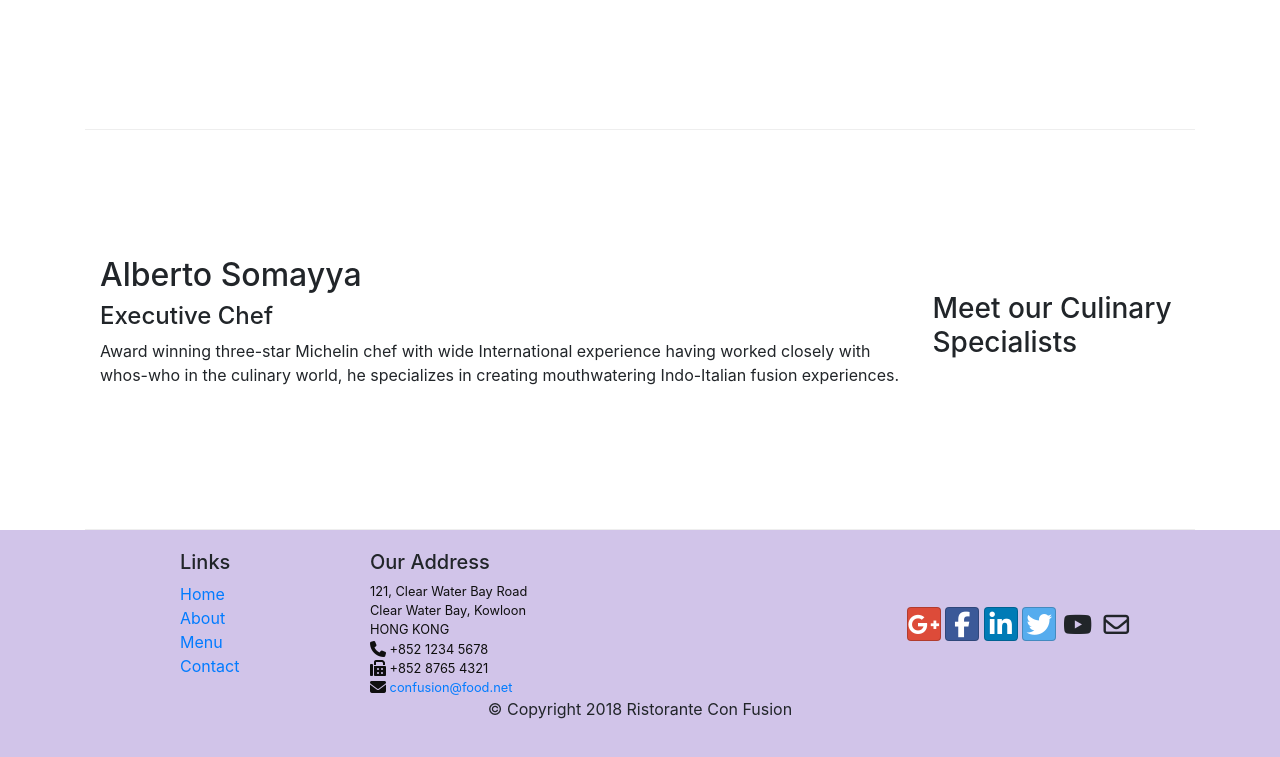
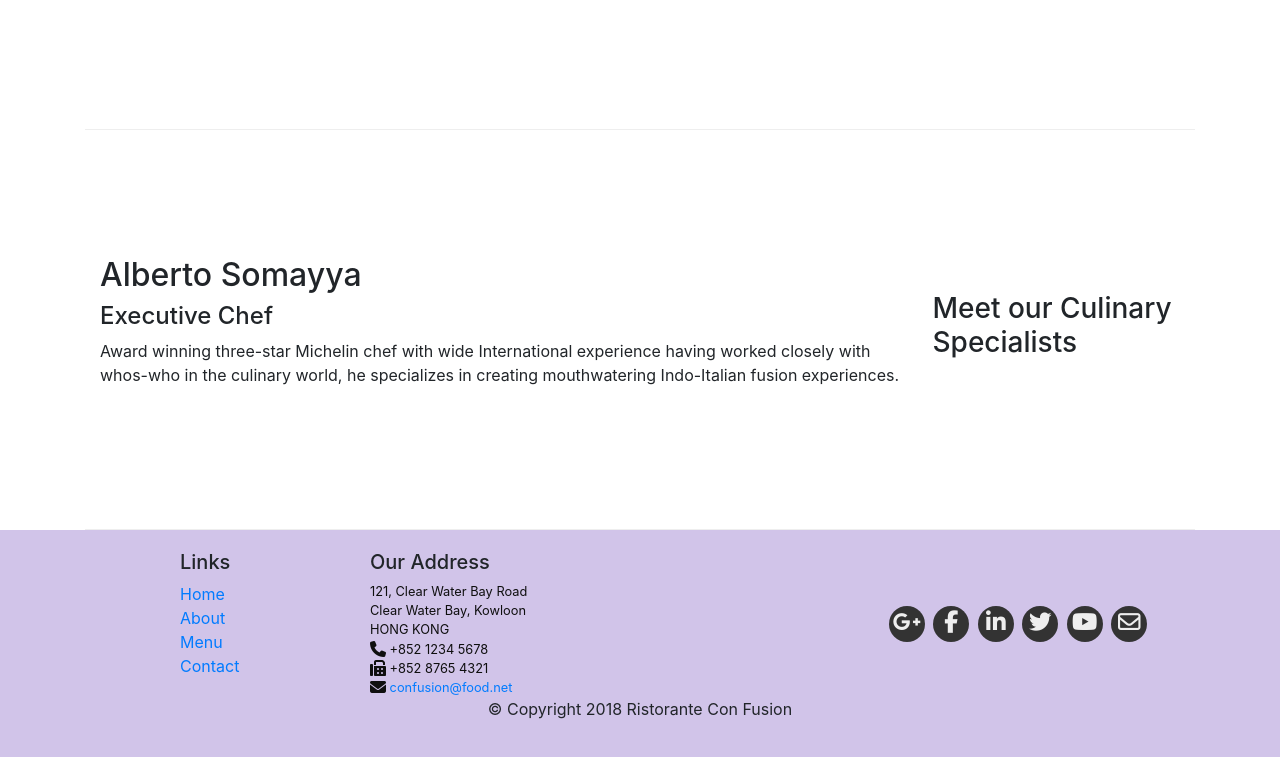
Before and after one commit to lovleshsingh/Coursera_full_stack_web_dev, a plain HTML site: page index.html in a window 1280 px wide. Shown: the part 1004-1761 px from the top of the page. Drawn offline with nearby package versions, Linux system fonts and the light colour scheme.

Commit message:
icon style changed

```diff
--- a/css/styles.css
+++ b/css/styles.css
@@ -37,3 +37,23 @@ body {
 .navbar-dark {
     background-color: #512DA8;
 }
+
+.social-links a{
+    font-size: 18px;
+    display: inline-block;
+    background: #333;
+    color: #eee;
+    line-height: 1;
+    padding: 8px 0;
+    margin-right: 4px;
+    border-radius: 50%;
+    text-align: center;
+    width: 36px;
+    height: 36px;
+    transition: 0.3s;
+}
+
+.social-links a:hover{
+    background-color: #512DA8;
+    color: white;
+}
--- a/index.html
+++ b/index.html
@@ -104,13 +104,13 @@
 		           </address>
                 </div>
                 <div class="col-12 col-sm-4 align-self-center">
-                    <div class="text-center">
-                        <a class="btn btn-social-icon btn-google" href="http://google.com/+"><i class="fa fa-google-plus fa-lg"></i></a>
-                        <a class="btn btn-social-icon btn-facebook" href="http://www.facebook.com/profile.php?id="><i class="fa fa-facebook fa-lg"></i></a>
-                        <a class="btn btn-social-icon btn-linkedin" href="http://www.linkedin.com/in/"><i class="fa fa-linkedin fa-lg"></i></a>
-                        <a class="btn btn-social-icon btn-twitter" href="http://twitter.com/"><i class="fa fa-twitter fa-lg"></i></a>
-                        <a class="btn btn-social-icon btn-youtube" href="http://youtube.com/"><i class="fa fa-youtube fa-lg"></i></a>
-                        <a class="btn btn-social-icon" href="mailto:"><i class="fa fa-envelope-o fa-lg"></i></a>
+                    <div class="text-center social-links">
+                        <a href="http://google.com/+"><i class="fa fa-google-plus fa-lg"></i></a>
+                        <a href="http://www.facebook.com/profile.php?id="><i class="fa fa-facebook fa-lg"></i></a>
+                        <a href="http://www.linkedin.com/in/"><i class="fa fa-linkedin fa-lg"></i></a>
+                        <a href="http://twitter.com/"><i class="fa fa-twitter fa-lg"></i></a>
+                        <a href="http://youtube.com/"><i class="fa fa-youtube fa-lg"></i></a>
+                        <a href="mailto:"><i class="fa fa-envelope-o fa-lg"></i></a>
                     </div>
                 </div>
            </div>
```
Also changed, not shown: aboutus.html (+7 -7 lines).
